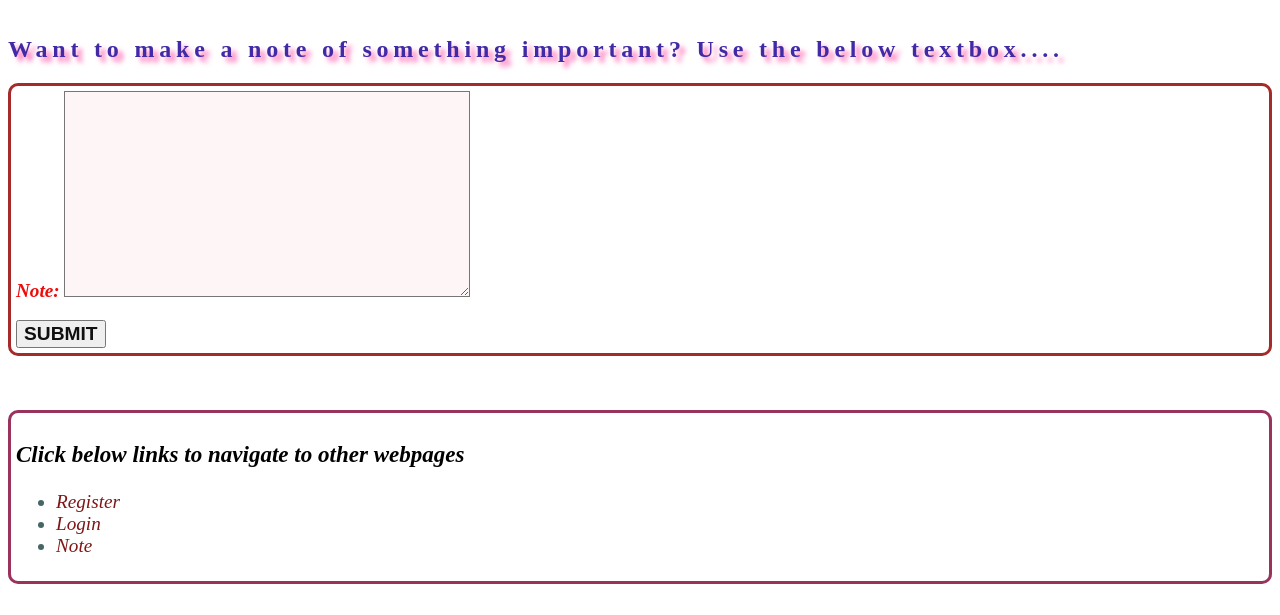
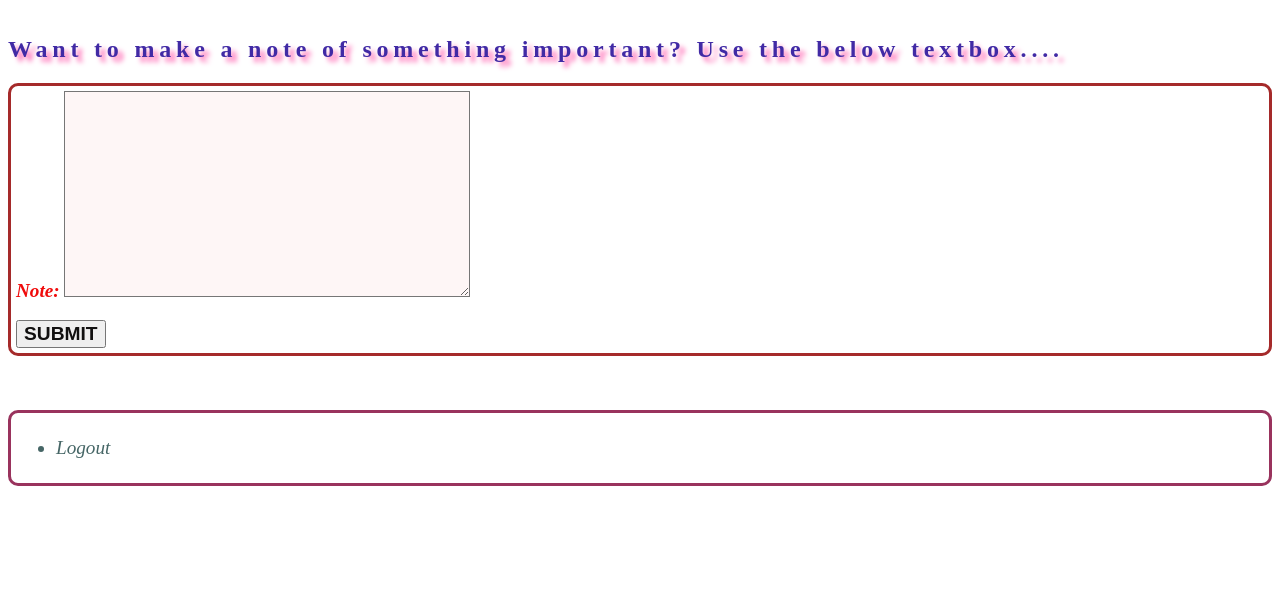
Before and after one commit to Akanchibail/Web_Project, a website with bundled scripts: page public/Note.html in a window 1280 px wide. Shown: the part 185-800 px from the top of the page. Built offline with nearby package versions, Linux system fonts and the light colour scheme.

Commit message:
logout updated

```diff
--- a/public/Note.html
+++ b/public/Note.html
@@ -34,11 +34,11 @@
     <br><br>
 
     <nav>
-        <p><b>Click below links to navigate to other webpages</b></p>
+        <!-- <p><b>Click below links to navigate to other webpages</b></p> -->
         <ul>
-            <li><a href="Register.html">Register</a></li>
-            <li><a href="Login.html">Login</a></li>
-            <li><a href="Note.html">Note</a></li>
+            <!-- <li><a href="Register.html">Register</a></li>
+            <li><a href="Login.html">Login</a></li> -->
+            <li><a id="logout">Logout</a></li>
         </ul>
     </nav>
 
```
